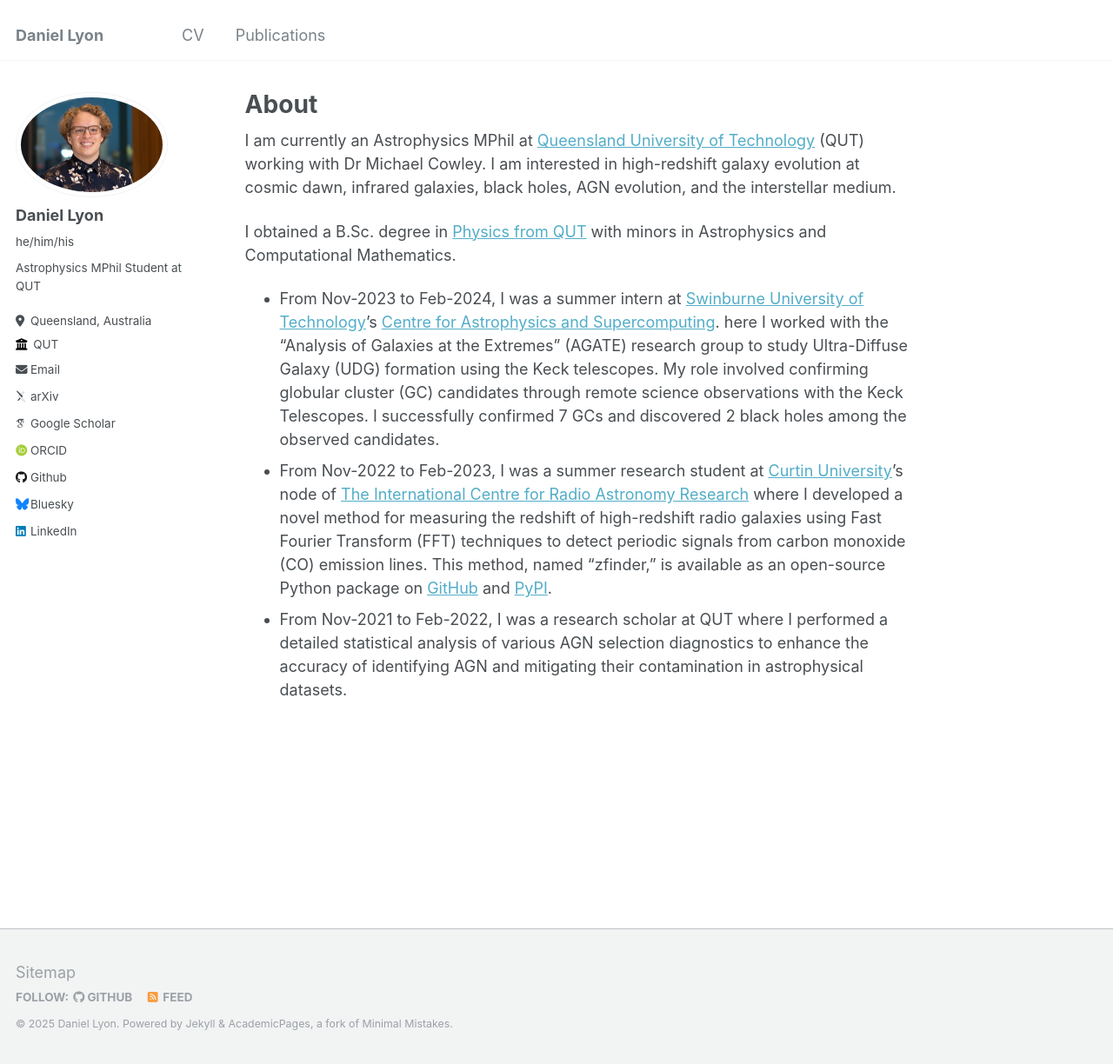
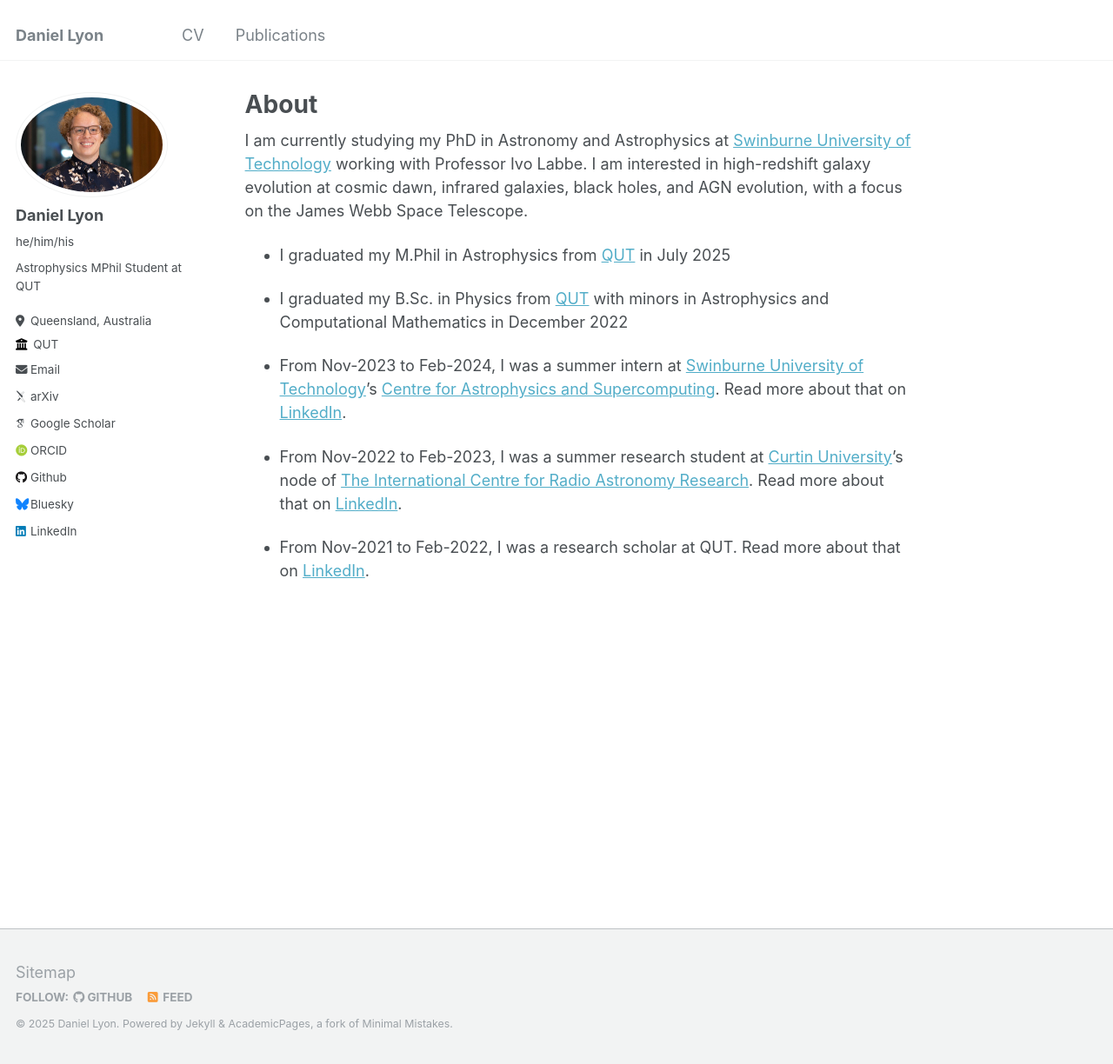
Before and after one commit to daniel-lyon/daniel-lyon.github.io, a Jekyll site: the page built from _pages/about.md, in a window 1280 px wide and 1224 px high. Shown: the whole window at 87% size. Built offline with Jekyll 4.4.1, drawn with Linux system fonts in a browser that asks for light colours; some web fonts are replaced.

Commit message:
begin phd update

```diff
--- a/_config.yml
+++ b/_config.yml
@@ -28,7 +28,7 @@ author:
   location         : "Queensland, Australia"
   employer         : "QUT"
   uri              : # URL
-  email            : "daniel.lyon@hdr.qut.edu.au"
+  email            : "daniellyon31@gmail.com"
 
   # Academic websites
   arxiv            : https://arxiv.org/a/lyon_d_1.html
--- a/_pages/about.md
+++ b/_pages/about.md
@@ -7,10 +7,15 @@ redirect_from:
   - /about.html
 ---
 
-I am currently an Astrophysics MPhil at [Queensland University of Technology](https://research.qut.edu.au/qutastrophysics/our-people/daniel-lyon/) (QUT) working with Dr Michael Cowley. I am interested in high-redshift galaxy evolution at cosmic dawn, infrared galaxies, black holes, AGN evolution, and the interstellar medium.
+I am currently studying my PhD in Astronomy and Astrophysics at [Swinburne University of Technology](https://www.swinburne.edu.au/research/centres-groups-clinics/centre-for-astrophysics-supercomputing/) working with Professor Ivo Labbe. I am interested in high-redshift galaxy evolution at cosmic dawn, infrared galaxies, black holes, and AGN evolution, with a focus on the James Webb Space Telescope.
 
-I obtained a B.Sc. degree in [Physics from QUT](https://www.qut.edu.au/courses/bachelor-of-science-physics) with minors in Astrophysics and Computational Mathematics.
+* I graduated my M.Phil in Astrophysics from [QUT](https://www.qut.edu.au/courses/bachelor-of-science-physics) in July 2025
 
-* From Nov-2023 to Feb-2024, I was a summer intern at [Swinburne University of Technology](https://www.swinburne.edu.au/)'s [Centre for Astrophysics and Supercomputing](https://www.swinburne.edu.au/research/centres-groups-clinics/centre-for-astrophysics-supercomputing/). here I worked with the "Analysis of Galaxies at the Extremes" (AGATE) research group to study Ultra-Diffuse Galaxy (UDG) formation using the Keck telescopes. My role involved confirming globular cluster (GC) candidates through remote science observations with the Keck Telescopes. I successfully confirmed 7 GCs and discovered 2 black holes among the observed candidates.
-* From Nov-2022 to Feb-2023, I was a summer research student at [Curtin University](https://www.curtin.edu.au/)'s node of [The International Centre for Radio Astronomy Research](https://www.icrar.org/) where I developed a novel method for measuring the redshift of high-redshift radio galaxies using Fast Fourier Transform (FFT) techniques to detect periodic signals from carbon monoxide (CO) emission lines. This method, named "zfinder," is available as an open-source Python package on [GitHub](https://github.com/daniel-lyon/zfinder) and [PyPI](https://pypi.org/project/zfinder/).
-* From Nov-2021 to Feb-2022, I was a research scholar at QUT where I performed a detailed statistical analysis of various AGN selection diagnostics to enhance the accuracy of identifying AGN and mitigating their contamination in astrophysical datasets.
+* I graduated my B.Sc. in Physics from [QUT](https://www.qut.edu.au/courses/bachelor-of-science-physics) with minors in Astrophysics and Computational Mathematics in December 2022
+
+
+* From Nov-2023 to Feb-2024, I was a summer intern at [Swinburne University of Technology](https://www.swinburne.edu.au/)'s [Centre for Astrophysics and Supercomputing](https://www.swinburne.edu.au/research/centres-groups-clinics/centre-for-astrophysics-supercomputing/). Read more about that on [LinkedIn](https://www.linkedin.com/posts/daniel-lyon-_research-astrophysics-publications-activity-7161127428126306304-Hrkl?utm_source=social_share_send&utm_medium=member_desktop_web&rcm=ACoAADhHn1AB9psZozsjlV_amqlHS2PR5VklvXw).
+
+* From Nov-2022 to Feb-2023, I was a summer research student at [Curtin University](https://www.curtin.edu.au/)'s node of [The International Centre for Radio Astronomy Research](https://www.icrar.org/). Read more about that on [LinkedIn](https://www.linkedin.com/posts/daniel-lyon-_research-publications-astrophysics-activity-7033690003322900480-dj8t?utm_source=social_share_send&utm_medium=member_desktop_web&rcm=ACoAADhHn1AB9psZozsjlV_amqlHS2PR5VklvXw).
+
+* From Nov-2021 to Feb-2022, I was a research scholar at QUT. Read more about that on [LinkedIn](https://www.linkedin.com/posts/daniel-lyon-_python-research-astrophysics-activity-6902831438811541504-FXf5?utm_source=social_share_send&utm_medium=member_desktop_web&rcm=ACoAADhHn1AB9psZozsjlV_amqlHS2PR5VklvXw).
```
Also changed, not shown: 1 other file.
